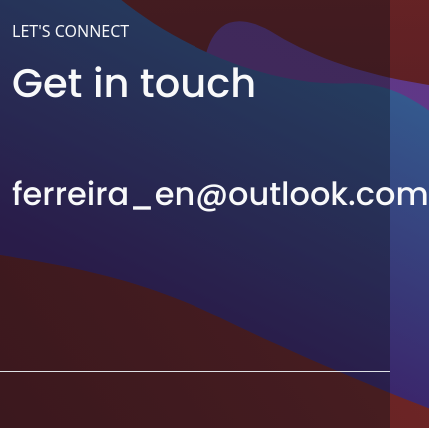
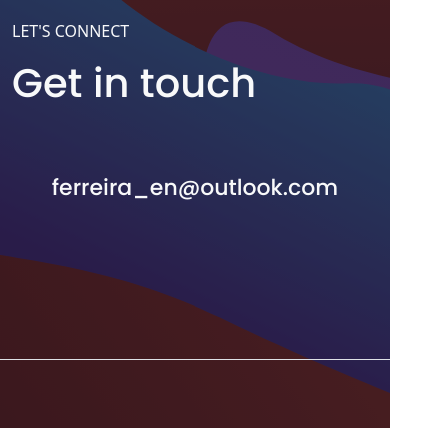
Before and after one commit to elianferreira/bigsur, a plain HTML site: page index.html in a window 390 px wide. Shown: the part 3754-4182 px from the top of the page, 429 px wide, since content can reach past the window. Drawn offline with nearby package versions, Linux system fonts and the light colour scheme.

Commit message:
template

```diff
--- a/css/sass/_layout.scss
+++ b/css/sass/_layout.scss
@@ -13,10 +13,22 @@
 
 .container-content {
   background-color: $bg-opacity;
+  // background-color: red;
   border-radius: 3px;
 }
 
+.logo-link {
+  font-size: 18px;
+}
+
 @media screen and (max-width: 960px) {
+
+  .container-content{
+    position: relative;
+    width: 100%;
+    margin: 0;
+  }
+
   .menu-left,
   .menu-right {
     display: none;
@@ -57,6 +69,10 @@
         margin-top: 40px;
       }
     }
+  }
+
+  .h4-email{
+    font-size: 22px;
   }
 
   .social-media {
--- a/index.html
+++ b/index.html
@@ -50,7 +50,7 @@
           </ul>
         </div>
         <div class="navbar-brand mb-3">
-          <a href="#" class="text-light nav-link">EF</a>
+          <a href="#" class="text-light nav-link logo-link">EF</a>
         </div>
         <div class="menu-right">
           <ul class="d-flex">
```
Also changed, not shown: css/style.css, 1 other file.
